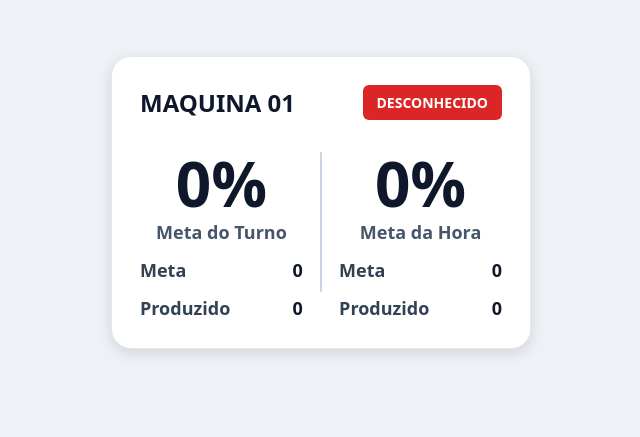
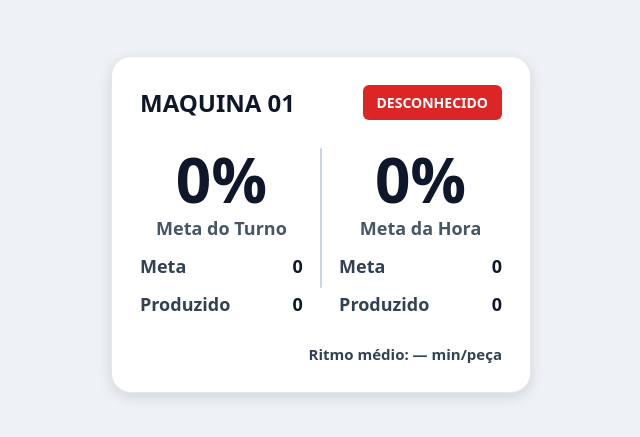
Before and after one commit to NettoSantana/indflow, a Flask app: page / in a window 1280 px wide. Shown: the part 76-513 px from the top of the page, without its empty margins (319-959 px from the left). Run offline with Flask 3, Linux system fonts and the light colour scheme; data that the repository does not hold is empty.

Commit message:
﻿feat(dashboard): exibe ritmo medio (min/peca) no card principal

```diff
--- a/templates/index.html
+++ b/templates/index.html
@@ -21,7 +21,7 @@
       box-shadow:0 4px 14px rgba(0,0,0,0.12);
       display:flex;
       flex-direction:column;
-      gap:22px;
+      gap:18px;
       border:1px solid #e5e7eb;
       cursor:pointer;
       transition:0.15s;
@@ -56,7 +56,6 @@
     .status-auto{ background:#16a34a; }
     .status-manual{ background:#dc2626; }
 
-    /* BLOCO DOS PERCENTUAIS */
     .percent-container{
       display:flex;
       justify-content:space-between;
@@ -103,9 +102,17 @@
       font-weight:700;
       color:#0f172a;
     }
+
+    /* NOVO */
+    .ritmo-medio{
+      margin-top:10px;
+      text-align:right;
+      font-size:15px;
+      font-weight:600;
+      color:#334155;
+    }
   </style>
 
-  <!-- CARD ÚNICO -->
   <div class="machine-card" onclick="window.location.href='/producao/config/maquina01'">
 
     <div class="machine-header">
@@ -115,7 +122,6 @@
 
     <div class="percent-container">
 
-      <!-- TURNO -->
       <div class="percent-block">
         <div class="percent-value" id="percent-turno">0%</div>
         <div class="percent-label">Meta do Turno</div>
@@ -133,7 +139,6 @@
 
       <div class="divider"></div>
 
-      <!-- HORA -->
       <div class="percent-block">
         <div class="percent-value" id="percent-hora">0%</div>
         <div class="percent-label">Meta da Hora</div>
@@ -151,38 +156,47 @@
 
     </div>
 
+    <!-- NOVA LINHA -->
+    <div class="ritmo-medio" id="ritmo-medio">
+      Ritmo médio: —
+    </div>
+
   </div>
 
 </div>
 
 <script>
+function formatTempoMedio(v){
+  const n = Number(v);
+  if(!Number.isFinite(n) || n <= 0) return "—";
+  return n.toFixed(2).replace(".", ",");
+}
+
 function atualizarDashboard(){
 
   fetch("/machine/status")
     .then(r => r.json())
     .then(data => {
 
-      // STATUS
       let statusBadge = document.getElementById("status-badge");
       statusBadge.textContent = data.status;
       statusBadge.className =
         "machine-status " + (data.status === "AUTO" ? "status-auto" : "status-manual");
 
-      // TURNO
       document.getElementById("percent-turno").textContent = data.percentual_turno + "%";
       document.getElementById("meta-turno").textContent = data.meta_turno;
       document.getElementById("prod-turno").textContent = data.producao_turno;
 
-      // HORA
       document.getElementById("percent-hora").textContent = data.percentual_hora + "%";
       document.getElementById("meta-hora").textContent =
         data.meta_por_hora?.[data.ultima_hora] ?? 0;
       document.getElementById("prod-hora").textContent = data.producao_hora;
 
+      document.getElementById("ritmo-medio").textContent =
+        "Ritmo médio: " + formatTempoMedio(data.tempo_medio_min_por_peca) + " min/peça";
     });
 }
 
-// Atualização temporizada
 setInterval(atualizarDashboard, 1000);
 atualizarDashboard();
 </script>
```
